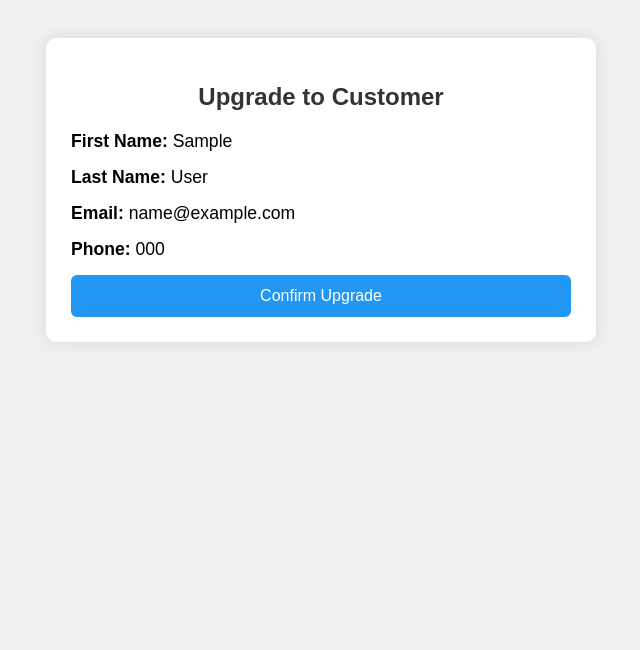
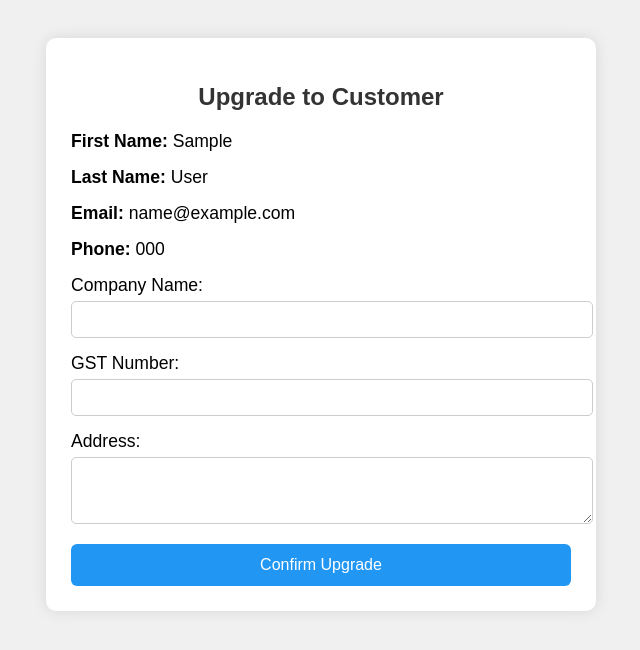
Before and after one commit to Rishvanth28/Paddy, a Django app: template paddy_proj/paddy_app/templates/upgrade_to_customer.html in a window 1280 px wide. Shown: the top 650 px of the page, without its empty margins (319-959 px from the left). Run offline with Django 5.2, Linux system fonts and the light colour scheme; the template is opened without the code that fills it: values that come from a table or form of the project are taken from there, others are empty; tables that the repository leaves empty hold one stand-in row (values such as "Sample post").

Commit message:
upgraded admin to customer with adding extra fields from the customer

```diff
--- a/paddy_proj/paddy_app/templates/upgrade_to_customer.html
+++ b/paddy_proj/paddy_app/templates/upgrade_to_customer.html
@@ -21,9 +21,16 @@
             text-align: center;
             color: #333;
         }
-        .info {
+        .info, .form-field {
             margin: 15px 0;
             font-size: 1.1em;
+        }
+        input, textarea {
+            width: 100%;
+            padding: 10px;
+            margin-top: 5px;
+            border-radius: 5px;
+            border: 1px solid #ccc;
         }
         .btn-upgrade {
             background-color: #2196F3;
@@ -51,6 +58,18 @@
 
         <form method="POST">
             {% csrf_token %}
+            <div class="form-field">
+                <label>Company Name:</label>
+                <input type="text" name="company_name" required>
+            </div>
+            <div class="form-field">
+                <label>GST Number:</label>
+                <input type="text" name="GST">
+            </div>
+            <div class="form-field">
+                <label>Address:</label>
+                <textarea name="address" rows="3"></textarea>
+            </div>
             <button type="submit" class="btn-upgrade">Confirm Upgrade</button>
         </form>
     </div>
```
Also changed, not shown: paddy_proj/paddy_app/views.py (+17 -5 lines).
